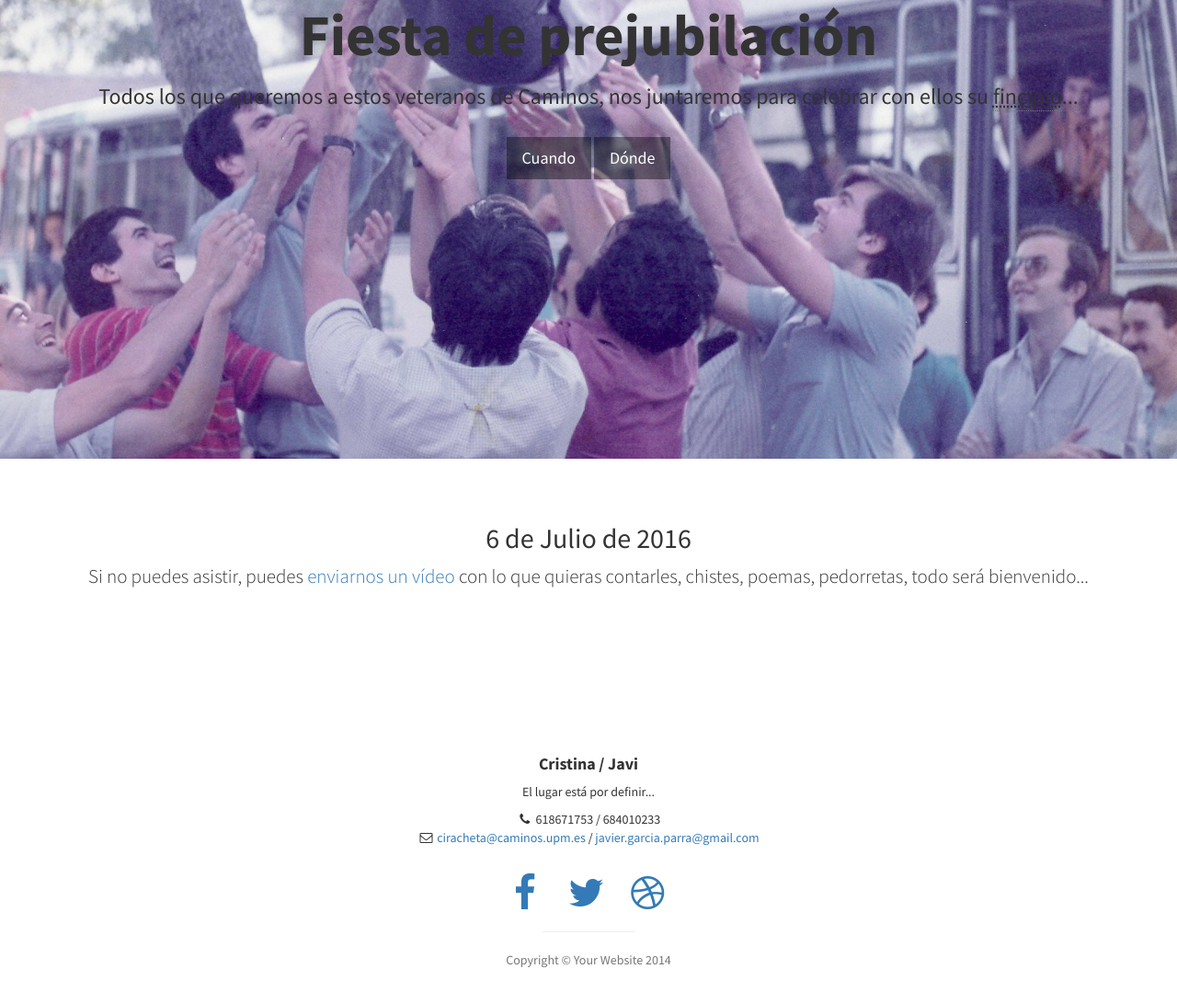
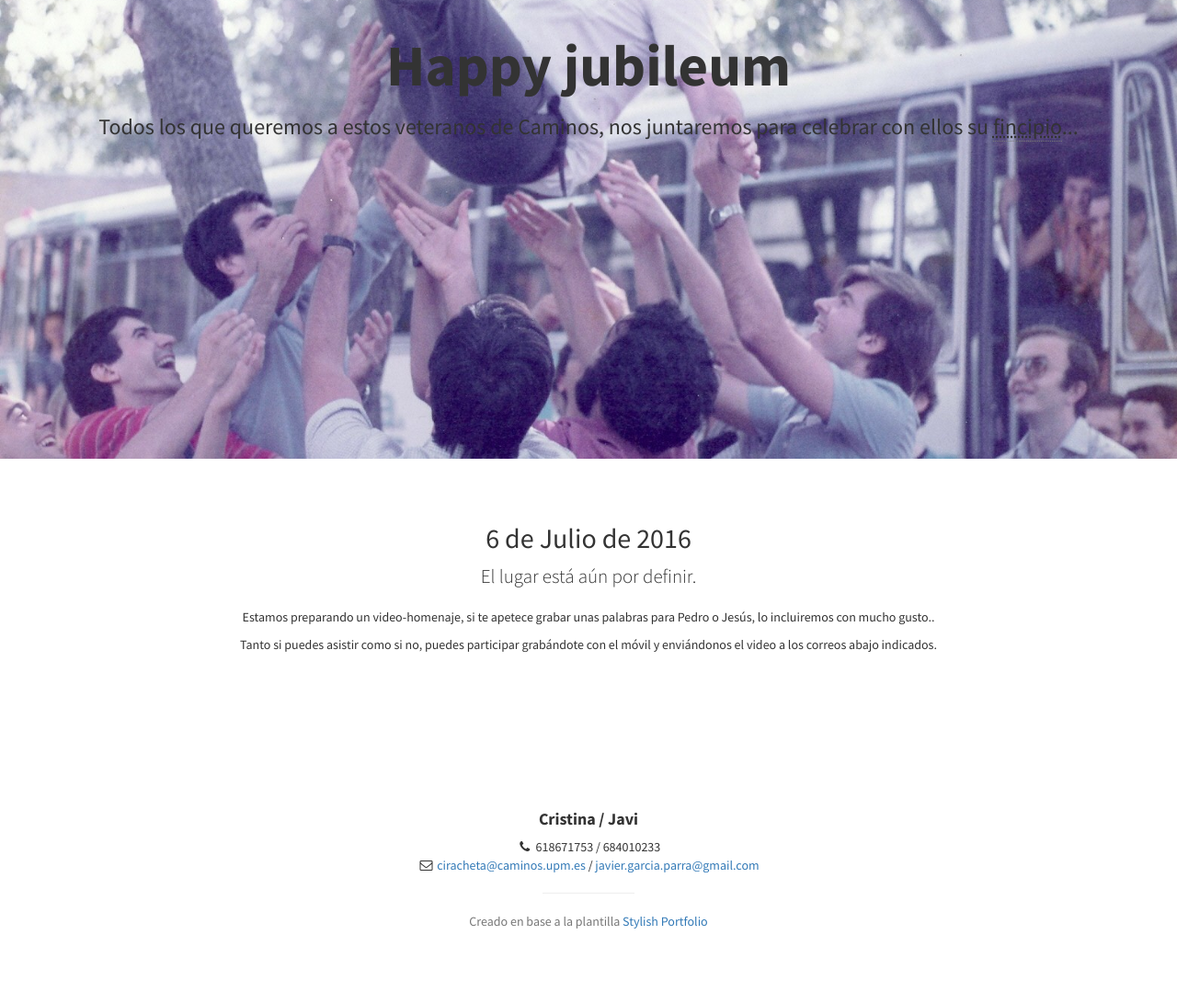
Before and after one commit to jgpATs2w/jubiletis, a website: page index.html in a window 1280 px wide. Shown: the part 301-1392 px from the top of the page at 92% size. Drawn offline with nearby package versions, Linux system fonts and the light colour scheme.

Commit message:
retoques

```diff
--- a/css/stylish-portfolio.css
+++ b/css/stylish-portfolio.css
@@ -155,7 +155,7 @@ hr.small {
     position: relative;
     width: 100%;
     height: 100%;
-    background: url(../img/bg.jpg) no-repeat center center scroll;
+    background: url(../img/bg.jpg) no-repeat top center scroll;
     -webkit-background-size: cover;
     -moz-background-size: cover;
     background-size: cover;
--- a/index.html
+++ b/index.html
@@ -9,7 +9,7 @@
     <meta name="description" content="">
     <meta name="author" content="">
 
-    <title>Stylish Portfolio - Start Bootstrap Theme</title>
+    <title>happy jubileum</title>
 
     <!-- Bootstrap Core CSS -->
     <link href="https://maxcdn.bootstrapcdn.com/bootstrap/3.3.6/css/bootstrap.min.css" rel="stylesheet">
@@ -35,11 +35,8 @@
     <!-- Header -->
     <header id="top" class="header">
         <div class="text-vertical-center">
-            <h1>Fiesta de prejubilación</h1>
+            <h1>Happy jubileum</h1>
             <h3>Todos los que queremos a estos veteranos de Caminos, nos juntaremos para celebrar con ellos su <abbr title="fin y principio">fincipio</abbr>...</h3>
-            <br>
-            <a href="#about" class="btn btn-dark btn-lg">Cuando</a>
-            <a href="#contact" class="btn btn-dark btn-lg">Dónde</a>
         </div>
     </header>
 
@@ -49,9 +46,13 @@
             <div class="row">
                 <div class="col-lg-12 text-center">
                     <h2>6 de Julio de 2016</h2>
-                    <p class="lead">Si no puedes asistir, puedes
-                        <a href="#video">enviarnos un vídeo</a>
-                        con lo que quieras contarles, chistes, poemas, pedorretas, todo será bienvenido...</p>
+                    <p class="lead">El lugar está aún por definir.</p>
+                    <p>
+                      Estamos preparando un video-homenaje, si te apetece grabar unas palabras para Pedro o Jesús, lo incluiremos con mucho gusto..
+                    </p>
+                    <p>
+                      Tanto si puedes asistir como si no, puedes participar grabándote con el móvil y enviándonos el video a los correos abajo indicados.
+                    </p>
                 </div>
             </div>
             <!-- /.row -->
@@ -74,28 +75,14 @@
         <div class="container">
             <div class="row">
                 <div class="col-lg-10 col-lg-offset-1 text-center">
-                    <h4><strong>Cristina / Javi</strong>
-                    </h4>
-                    <p>El lugar está por definir...</p>
+                    <h4><strong>Cristina / Javi</strong></h4>
                     <ul class="list-unstyled">
                         <li><i class="fa fa-phone fa-fw"></i> 618671753 / 684010233</li>
                         <li><i class="fa fa-envelope-o fa-fw"></i>  <a href="mailto:ciracheta@caminos.upm.es">ciracheta@caminos.upm.es</a> / <a href="mailto:javier.garcia.parra@gmail.com">javier.garcia.parra@gmail.com</a>
                         </li>
                     </ul>
-                    <br>
-                    <ul class="list-inline">
-                        <li>
-                            <a href="#"><i class="fa fa-facebook fa-fw fa-3x"></i></a>
-                        </li>
-                        <li>
-                            <a href="#"><i class="fa fa-twitter fa-fw fa-3x"></i></a>
-                        </li>
-                        <li>
-                            <a href="#"><i class="fa fa-dribbble fa-fw fa-3x"></i></a>
-                        </li>
-                    </ul>
                     <hr class="small">
-                    <p class="text-muted">Copyright &copy; Your Website 2014</p>
+                    <p class="text-muted">Creado en base a la plantilla <a href="https://github.com/BlackrockDigital/startbootstrap-stylish-portfolio">Stylish Portfolio</a></p>
                 </div>
             </div>
         </div>
```
